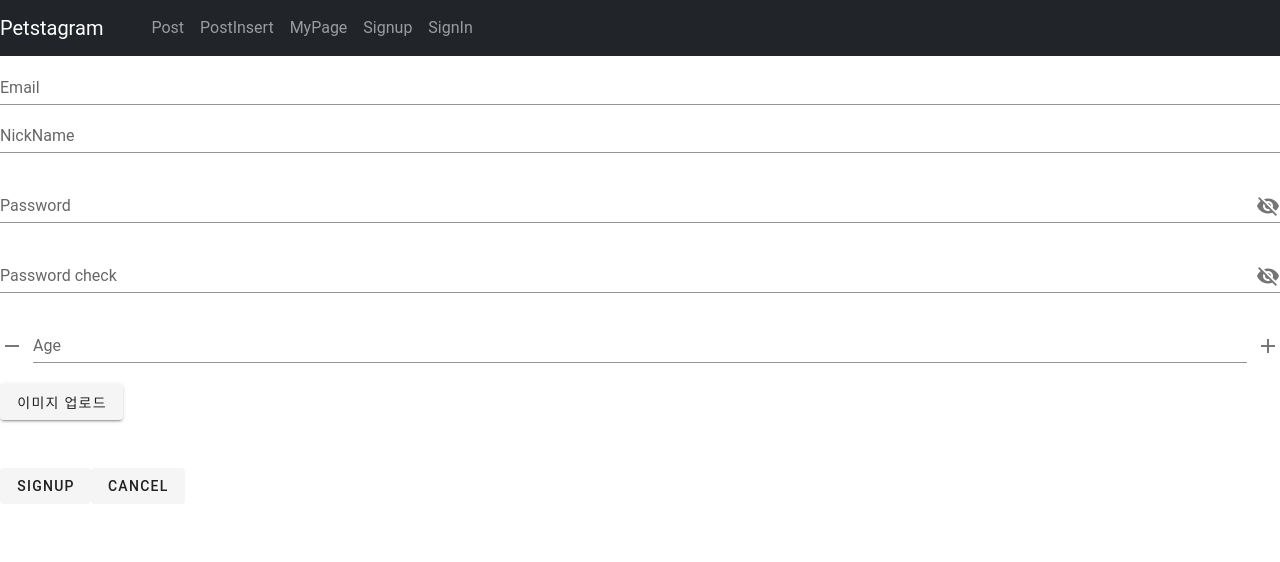
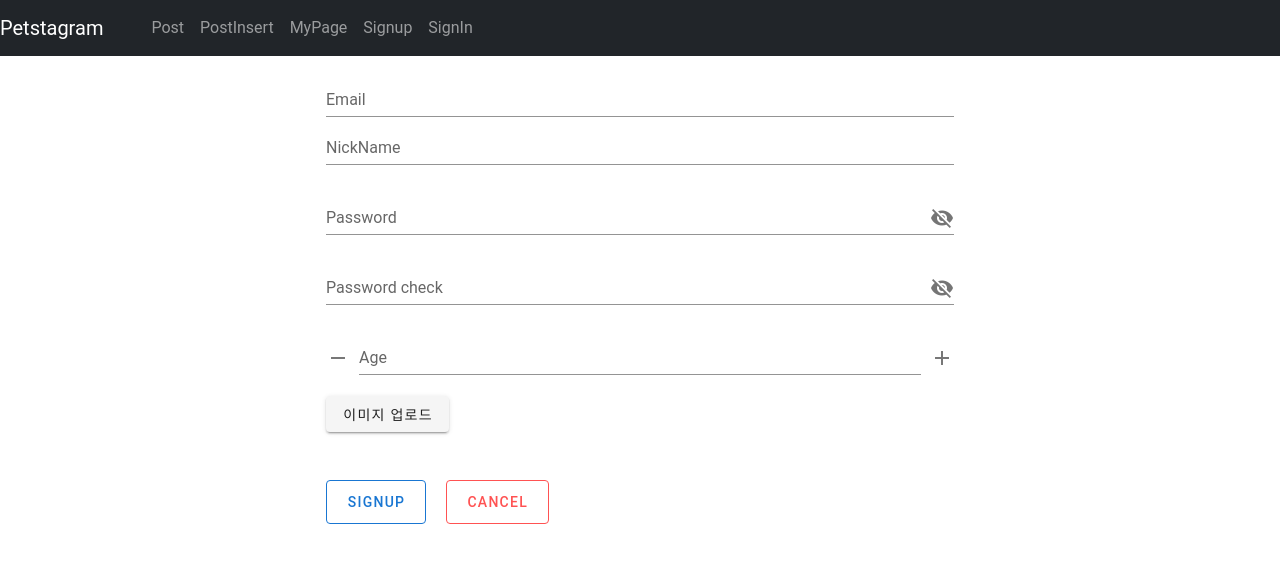
Before and after one commit to chd830/Petstagram, a Vue app in the folder front/petstagram/: page /signup in a window 1280 px wide. Shown: the top 562 px of the page. Built offline with nearby package versions, Linux system fonts and the light colour scheme.

Commit message:
로그인한 계정으로 마이페이지 확인학;

```diff
--- a/front/petstagram/src/components/Users/MyPage.vue
+++ b/front/petstagram/src/components/Users/MyPage.vue
@@ -1,5 +1,6 @@
 <template>
-<div>
+  <v-row justify="center">
+    <v-col cols="12" sm="10" md="8" lg="6">
       <v-text-field
       hide-details="auto"
       label="Email"
@@ -20,10 +21,12 @@
         label="Image"
         v-model="userImg"
       ></v-text-field>
-    <v-btn v-on:click="cancel" depressed>
+      <br/><br/>
+      <v-btn v-on:click="cancel" color="secondary" large outlined>
         Cancel
       </v-btn>
-</div>
+    </v-col>
+  </v-row>
 </template>
 
 <script>
@@ -40,9 +43,9 @@ export default {
     }
   },
   created() {
-    console.log('test')
+    // console.log("USEREMAIL",localStorage.getItem("userEmail"))
     this.$http.post('http://localhost:8000/api/v1/user/', {
-        userEmail: 'ab'
+        userEmail: localStorage.getItem("userEmail")
       },
       {
         headers: { 'Content-Type': 'application/json' }
@@ -54,7 +57,7 @@ export default {
           this.userNickname = res.data.userNickname;
           this.userAge = res.data.userAge;
           this.userImg = res.data.userImg;
-        console.log(res.data)
+        // console.log(res.data)
       })
   },
   methods: {
--- a/front/petstagram/src/components/Users/SignIn.vue
+++ b/front/petstagram/src/components/Users/SignIn.vue
@@ -1,5 +1,6 @@
 <template>
-  <div id="form-2">
+  <v-row justify="center">
+    <v-col cols="12" sm="10" md="8" lg="6">
     <v-text-field
       hide-details="auto"
       label="Email"
@@ -9,13 +10,15 @@
     label="Password"
     v-model="userPwd"
     ></v-text-field>
-    <v-btn v-on:click="signin" depressed>
+    <v-btn v-on:click="signin" color="primary" large outlined>
       SignIn
     </v-btn>
-    <v-btn v-on:click="signup" depressed>
+    &nbsp;&nbsp;&nbsp;
+    <v-btn v-on:click="signup" color="error" large outlined>
       SignUp
     </v-btn>
-  </div>
+    </v-col>
+  </v-row>
 </template>
 
 <script>
@@ -46,6 +49,7 @@ export default {
       }).then((res) => {
         console.log(res)
         if(res.data) {
+          localStorage.setItem("userEmail", this.userEmail)
           alert('로그인이 완료되었습니다.')
           router.push("/")
         }
--- a/front/petstagram/src/components/Users/SignUp.vue
+++ b/front/petstagram/src/components/Users/SignUp.vue
@@ -1,5 +1,6 @@
 <template>
-  <div id="form-2">
+  <v-row justify="center">
+    <v-col cols="12" sm="10" md="8" lg="6">
     <v-text-field
       hide-details="auto"
       label="Email"
@@ -46,13 +47,15 @@
       v-if="imageUrl" :src="imageUrl"
     ></v-img>
     <br/><br/><br/>
-    <v-btn v-on:click="signup" depressed>
+    <v-btn v-on:click="signup" color="primary" large outlined>
       SignUp
     </v-btn>
-    <v-btn v-on:click="cancel" depressed>
+    &nbsp;&nbsp;&nbsp;
+    <v-btn v-on:click="cancel" color="error" large outlined>
       Cancel
     </v-btn>
-  </div>
+    </v-col>
+  </v-row>
 </template>
 
 <script>
```
Lines whose indentation alone changed are shown as unchanged.
